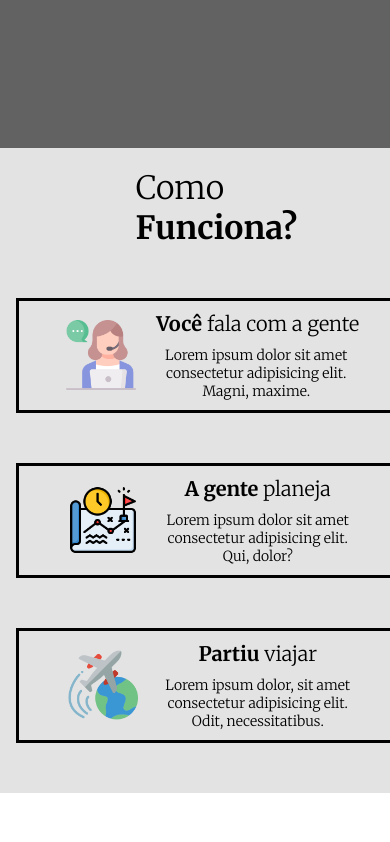
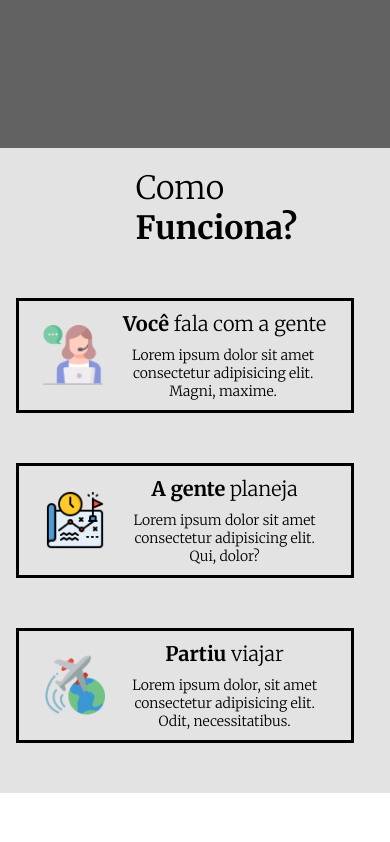
Before and after one commit to Adriano9028/website-responsivo, a plain HTML site: page index.html in a window 390 px wide. Shown: the part 3809-4651 px from the top of the page. Drawn offline with nearby package versions, Linux system fonts and the light colour scheme; a web font is replaced by a local one.

Commit message:
Atualizando novas informações

```diff
--- a/media.css
+++ b/media.css
@@ -128,11 +128,11 @@ section.como-funciona .interface {
     margin-top: 20px;
 }
 article.box-funciona{
-    width: 140%;
+    width: 120%;
     margin-right: -20px;
 }
 .como-funciona .box-funciona img{
-    width: 70px;
+    width: 60px;
     margin-right: 20px;
 }
 .descricao-box{
```
